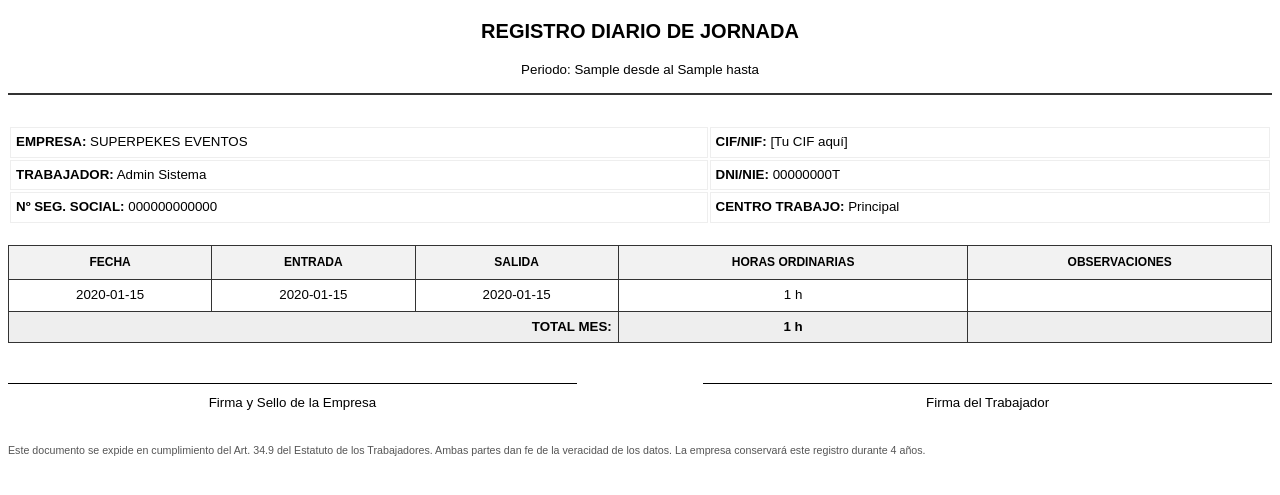
After one commit to jopeol1971-rgb/control_fichaje, a Flask app: template templates/pdf_template.html in a window 1280 px wide. The commit adds this page. Shown: the top 495 px of the page. Run offline with Flask 3, Linux system fonts and the light colour scheme; tables that the repository leaves empty hold one stand-in row (values such as "Sample post"); the template is opened without the code that fills it: values that come from a table or form of the project are taken from there, most other values are stand-ins (such as "Sample title", 1, 10 or a date in 2020).

Commit message:
mejoras informe mensual

```diff
--- a/app.py
+++ b/app.py
@@ -11,12 +11,14 @@ from flask import (
     url_for, flash, session, Response, send_file
 )
 from flask_sqlalchemy import SQLAlchemy
-from werkzeug.security import check_password_hash
+# Añadida generate_password_hash para el registro de usuarios
+from werkzeug.security import check_password_hash, generate_password_hash
 
 # 3. Librerías de generación de PDF (ReportLab)
 from reportlab.lib import colors
 from reportlab.lib.pagesizes import A4, landscape
-from reportlab.lib.styles import getSampleStyleSheet
+# Añadido ParagraphStyle para evitar el error 'name not defined'
+from reportlab.lib.styles import getSampleStyleSheet, ParagraphStyle
 from reportlab.platypus import SimpleDocTemplate, Table, TableStyle, Paragraph, Spacer
 
 # 4. Módulos locales del proyecto
@@ -114,61 +116,120 @@ def calcular_horas_diarias(fichajes):
 
     return resumen
 
-def generar_pdf_logic(u_id, desde=None, hasta=None):
-    # 1. Consulta de datos
-    query = Fichaje.query
-    if u_id and u_id != "":
-        query = query.filter_by(usuario_id=u_id)
-    if desde:
-        query = query.filter(Fichaje.timestamp >= desde)
-    if hasta:
-        query = query.filter(Fichaje.timestamp <= f"{hasta} 23:59:59")
-
-    fichajes = query.order_by(Fichaje.timestamp.asc()).all() # Ascendente para el PDF
-
-    # 2. Configuración del documento
+def generar_pdf_logic(usuario, jornadas, total_periodo, rango):
     buffer = io.BytesIO()
-    doc = SimpleDocTemplate(buffer, pagesize=landscape(A4),
-                            rightMargin=30, leftMargin=30,
-                            topMargin=30, bottomMargin=30)
+    # 1. Configuración del documento con márgenes optimizados
+    doc = SimpleDocTemplate(
+        buffer,
+        pagesize=A4,
+        rightMargin=25,
+        leftMargin=25,
+        topMargin=30,
+        bottomMargin=30
+    )
     elements = []
     styles = getSampleStyleSheet()
 
-    # Título del Informe
-    titulo = f"Informe de Fichajes - Usuario {u_id}"
-    elements.append(Paragraph(titulo, styles['Title']))
-    elements.append(Paragraph(f"Periodo: {desde} al {hasta}", styles['Normal']))
+    # 2. Definición de estilos mejorados
+    estilo_titulo = ParagraphStyle(
+        'CustomTitle',
+        parent=styles['Heading1'],
+        alignment=1,
+        fontSize=18,
+        spaceAfter=25,
+        textColor=colors.black
+    )
+    estilo_empresa = ParagraphStyle(
+        'EmpresaStyle',
+        parent=styles['Normal'],
+        fontSize=10,
+        leading=14 # Más espacio entre líneas de cabecera
+    )
+    estilo_firma = ParagraphStyle(
+        'FirmaStyle',
+        parent=styles['Normal'],
+        fontSize=9,
+        alignment=1,
+        leading=12
+    )
+
+    # --- 1. CABECERA: DATOS DE LA EMPRESA ---
+    datos_empresa = [
+        [Paragraph("<b>EMPRESA:</b> SUPERPEKES EVENTOS S.L.", estilo_empresa),
+         Paragraph("<b>CIF:</b> B-12345678", estilo_empresa)],
+        [Paragraph("<b>CENTRO DE TRABAJO:</b> Calle del Daniels 123, Bezana", estilo_empresa), ""]
+    ]
+    # Tabla invisible para alinear datos de empresa y CIF a los extremos
+    tabla_empresa = Table(datos_empresa, colWidths=[380, 160])
+    tabla_empresa.setStyle(TableStyle([('VALIGN', (0,0), (-1,-1), 'TOP')]))
+    elements.append(tabla_empresa)
     elements.append(Spacer(1, 20))
 
-    # 3. Preparación de la Tabla
-    # Cabecera de la tabla
-    data = [['Fecha/Hora', 'Tipo', 'Usuario ID']]
+    # --- 2. TÍTULO Y DATOS DEL TRABAJADOR ---
+    elements.append(Paragraph(f"REGISTRO MENSUAL DE JORNADA", estilo_titulo))
 
-    # Filas de datos
-    for f in fichajes:
-        data.append([
-            f.timestamp,
-            f.tipo.upper(),
-            f.usuario_id
-        ])
+    datos_empleado = [
+        f"<b>TRABAJADOR:</b> {usuario.nombre} {usuario.apellidos}",
+        f"<b>DNI:</b> {usuario.dni}  |  <b>NASS:</b> {usuario.nass}",
+        f"<b>PERIODO:</b> {rango['desde']} a {rango['hasta']}"
+    ]
 
-    # Estilo de la tabla
-    tabla = Table(data, colWidths=[200, 100, 100])
-    tabla.setStyle(TableStyle([
-        ('BACKGROUND', (0, 0), (-1, 0), colors.HexColor('#6366f1')),
+    for linea in datos_empleado:
+        elements.append(Paragraph(linea, styles['Normal']))
+    elements.append(Spacer(1, 20))
+
+    # --- 3. TABLA DE REGISTROS (Encuadre Profesional) ---
+    data = [['Fecha', 'Entrada', 'Salida', 'Total Horas', 'Firma / Obs.']]
+
+    fechas_ordenadas = sorted(jornadas.keys(), key=lambda x: datetime.strptime(x, '%d/%m/%Y'))
+
+    for fecha in fechas_ordenadas:
+        d = jornadas[fecha]
+        entrada = d['entrada'].strftime('%H:%M:%S') if d['entrada'] else '-'
+        salida = d['salida'].strftime('%H:%M:%S') if d['salida'] else '-'
+        total = f"{d['total']} h"
+        data.append([fecha, entrada, salida, total, ""])
+
+    # Ajuste de columnas: 540 puntos totales aproximadamente
+    col_widths = [75, 75, 75, 75, 240]
+
+    tabla_fichajes = Table(data, colWidths=col_widths)
+    tabla_fichajes.setStyle(TableStyle([
+        ('BACKGROUND', (0, 0), (-1, 0), colors.HexColor('#5e5ce6')), # Tu color corporativo
         ('TEXTCOLOR', (0, 0), (-1, 0), colors.whitesmoke),
         ('ALIGN', (0, 0), (-1, -1), 'CENTER'),
+        ('VALIGN', (0, 0), (-1, -1), 'MIDDLE'), # Centrado vertical perfecto
         ('FONTNAME', (0, 0), (-1, 0), 'Helvetica-Bold'),
-        ('FONTSIZE', (0, 0), (-1, 0), 12),
-        ('BOTTOMPADDING', (0, 0), (-1, 0), 12),
-        ('BACKGROUND', (0, 1), (-1, -1), colors.beige),
-        ('GRID', (0, 0), (-1, -1), 1, colors.black),
-        ('FONTSIZE', (0, 1), (-1, -1), 10),
+        ('FONTSIZE', (0, 0), (-1, -1), 9),
+        ('TOPPADDING', (0, 0), (-1, -1), 8),
+        ('BOTTOMPADDING', (0, 0), (-1, -1), 8),
+        ('GRID', (0, 0), (-1, -1), 0.5, colors.grey),
+        ('ROWBACKGROUNDS', (0, 1), (-1, -1), [colors.whitesmoke, colors.white]) # Filas alternas
     ]))
+    elements.append(tabla_fichajes)
 
-    elements.append(tabla)
+    # --- 4. RESUMEN Y FIRMAS (Centradas) ---
+    elements.append(Spacer(1, 15))
+    elements.append(Paragraph(f"<b>CÓMPUTO TOTAL DEL PERIODO:</b> {total_periodo} horas", styles['Normal']))
+    elements.append(Spacer(1, 50)) # Espacio generoso antes de las firmas
 
-    # 4. Construcción del PDF
+    data_firmas = [
+        [Paragraph("<b>FIRMA DE LA EMPRESA (Sello)</b>", estilo_firma),
+         Paragraph("<b>FIRMA DEL TRABAJADOR</b>", estilo_firma)],
+        ["", ""],
+        ["___________________________", "___________________________"],
+        [Paragraph("Fdo: Responsable de Superpekes", estilo_firma),
+         Paragraph(f"Fdo: {usuario.nombre} {usuario.apellidos}", estilo_firma)]
+    ]
+
+    tabla_firmas = Table(data_firmas, colWidths=[270, 270])
+    tabla_firmas.setStyle(TableStyle([
+        ('ALIGN', (0, 0), (-1, -1), 'CENTER'),
+        ('VALIGN', (0, 0), (-1, -1), 'TOP'),
+    ]))
+    elements.append(tabla_firmas)
+
+    # Construir PDF
     doc.build(elements)
     buffer.seek(0)
     return buffer
@@ -492,31 +553,44 @@ def exportar_csv():
     desde = request.args.get('desde')
     hasta = request.args.get('hasta')
 
+    # Validación preventiva
+    if not u_id or not desde or not hasta:
+        flash("⚠️ Faltan filtros (empleado, fecha inicio o fin) para exportar.")
+        return redirect(url_for('admin_panel'))
+
     query = Fichaje.query
-    if u_id and u_id != "":
-        query = query.filter_by(usuario_id=u_id)
-    if desde:
-        query = query.filter(Fichaje.timestamp >= desde)
-    if hasta:
-        query = query.filter(Fichaje.timestamp <= f"{hasta} 23:59:59")
+    query = query.filter_by(usuario_id=u_id)
+    query = query.filter(Fichaje.timestamp >= desde)
+    query = query.filter(Fichaje.timestamp <= f"{hasta} 23:59:59")
 
-    fichajes = query.order_by(Fichaje.timestamp.desc()).all()
+    fichajes = query.order_by(Fichaje.timestamp.asc()).all()
+
+    if not fichajes:
+        flash("No hay registros para este empleado en las fechas seleccionadas.")
+        return redirect(url_for('admin_panel'))
 
     output = io.StringIO()
     writer = csv.writer(output)
-    writer.writerow(['ID', 'Empleado', 'DNI/NIE', 'Tipo', 'Fecha', 'Hora', 'Estado'])
+    writer.writerow(['ID_EMPLEADO', 'NOMBRE', 'DNI_NIE', 'NASS', 'TIPO', 'FECHA', 'HORA', 'ESTADO'])
 
     for f in fichajes:
         writer.writerow([
-            f.id, f.usuario.nombre, f.usuario.dni or "N/A",
-            f.tipo.capitalize(), f.timestamp.strftime('%Y-%m-%d'),
-            f.timestamp.strftime('%H:%M:%S'), (f.estado or "pendiente").capitalize()
+            f.usuario_id,
+            f"{f.usuario.nombre} {f.usuario.apellidos or ''}",
+            f.usuario.dni,
+            f.usuario.nass or "N/A",
+            f.tipo.upper(),
+            f.timestamp.strftime('%d/%m/%Y'),
+            f.timestamp.strftime('%H:%M:%S'),
+            f.estado.upper()
         ])
 
     return Response(
-        output.getvalue(), mimetype="text/csv",
-        headers={"Content-disposition": f"attachment; filename=fichajes_filtrados.csv"}
+        output.getvalue(),
+        mimetype="text/csv",
+        headers={"Content-disposition": "attachment; filename=registro_jornada.csv"}
     )
+
 @app.route('/exportar_pdf')
 def exportar_pdf():
     if session.get('rol') != 'admin': return redirect(url_for('login'))
@@ -525,8 +599,68 @@ def exportar_pdf():
     desde = request.args.get('desde')
     hasta = request.args.get('hasta')
 
-    pdf_buffer = generar_pdf_logic(u_id, desde, hasta)
-    return send_file(pdf_buffer, mimetype='application/pdf', download_name="reporte_admin.pdf")
+    if not u_id or not desde or not hasta:
+        flash("⚠️ Selecciona empleado y rango de fechas.")
+        return redirect(url_for('admin_panel'))
+
+    # 1. Obtenemos el usuario
+    usuario = db.session.get(Usuario, u_id)
+    if not usuario:
+        flash("Empleado no encontrado.")
+        return redirect(url_for('admin_panel'))
+
+    # 2. Obtenemos los fichajes
+    fichajes = Fichaje.query.filter_by(usuario_id=u_id).filter(
+        Fichaje.timestamp >= desde,
+        Fichaje.timestamp <= f"{hasta} 23:59:59"
+    ).order_by(Fichaje.timestamp.asc()).all()
+
+    if not fichajes:
+        flash("Sin datos para generar el PDF en estas fechas.")
+        return redirect(url_for('admin_panel'))
+
+    # 3. Lógica de agrupación por día
+    jornadas = {}
+    for f in fichajes:
+        fecha_str = f.timestamp.strftime('%d/%m/%Y')
+        if fecha_str not in jornadas:
+            jornadas[fecha_str] = {'entrada': None, 'salida': None, 'total': 0}
+
+        # Guardamos la primera entrada y la última salida del día
+        if f.tipo == 'entrada' and not jornadas[fecha_str]['entrada']:
+            jornadas[fecha_str]['entrada'] = f.timestamp
+        elif f.tipo == 'salida':
+            jornadas[fecha_str]['salida'] = f.timestamp
+
+    # 4. Cálculo de horas
+    total_periodo = 0
+    for fecha in jornadas:
+        datos = jornadas[fecha]
+        if datos['entrada'] and datos['salida']:
+            diff = datos['salida'] - datos['entrada']
+            horas = diff.total_seconds() / 3600
+            jornadas[fecha]['total'] = round(horas, 2)
+            total_periodo += horas
+
+    # 5. Generación del archivo con la lógica actualizada de ReportLab
+    try:
+        pdf_buffer = generar_pdf_logic(
+            usuario=usuario,
+            jornadas=jornadas,
+            total_periodo=round(total_periodo, 2),
+            rango={'desde': desde, 'hasta': hasta}
+        )
+
+        nombre_archivo = f"Registro_{usuario.dni}_{desde}.pdf"
+        return send_file(
+            pdf_buffer,
+            mimetype='application/pdf',
+            as_attachment=True,
+            download_name=nombre_archivo
+        )
+    except Exception as e:
+        flash(f"Error generando PDF: {str(e)}")
+        return redirect(url_for('admin_panel'))
 
 @app.route('/admin/informe')
 def admin_informe():
@@ -763,26 +897,82 @@ def validar_fichaje(f_id, accion):
 
 from flask import send_file, make_response # Asegúrate de tener estas importaciones
 
-@app.route('/empleado/ver_pdf/<int:id>')
-def ver_pdf_personal(id):
-    informe = db.session.get(InformeMensual, id)
+@app.route('/empleado/ver_pdf/<int:informe_id>')
+def ver_pdf_personal(informe_id):
+    # 1. Usar 'user_id' para ser consistentes con el resto de la app
+    u_id = session.get('user_id')
 
-    if not informe or (informe.usuario_id != session['user_id'] and session.get('rol') != 'admin'):
-        flash("Acceso denegado.")
-        return redirect(url_for('ver_mis_informes'))
+    if not u_id:
+        print("DEBUG: No hay user_id en sesión, redirigiendo...")
+        return redirect(url_for('login'))
 
+    # 2. Obtener el informe y verificar que pertenece al usuario logueado
+    informe = db.session.get(InformeMensual, informe_id)
+    if not informe or informe.usuario_id != u_id:
+        flash("No tienes permiso para ver este informe o no existe.")
+        return redirect(url_for('ver_mis_informes')) # Ajustado al nombre de tu ruta
+
+    # 3. Obtener el objeto usuario completo
+    usuario = db.session.get(Usuario, u_id)
+
+   # 4. Definir el rango de fechas basado en el informe mensual
+    desde = f"{informe.anio}-{informe.mes:02d}-01"
+
+    # Lógica para calcular el primer día del mes siguiente
+    if informe.mes == 12:
+        mes_sig = 1
+        anio_sig = informe.anio + 1
+    else:
+        mes_sig = informe.mes + 1
+        anio_sig = informe.anio
+
+    hasta = f"{anio_sig}-{mes_sig:02d}-01 00:00:00"
+
+    # 5. Obtener los fichajes del mes
+    # Usamos '>' y '<' para evitar problemas con los días finales
+    fichajes = Fichaje.query.filter_by(usuario_id=usuario.id).filter(
+        Fichaje.timestamp >= desde,
+        Fichaje.timestamp < hasta  # Cambiado a menor estricto
+    ).order_by(Fichaje.timestamp.asc()).all()
+
+    # 6. Agrupar por días (Lógica idéntica a la del admin)
+    jornadas = {}
+    total_segundos = 0
+    for f in fichajes:
+        fecha_str = f.timestamp.strftime('%d/%m/%Y')
+        if fecha_str not in jornadas:
+            jornadas[fecha_str] = {'entrada': None, 'salida': None, 'total': 0}
+
+        if f.tipo == 'entrada' and not jornadas[fecha_str]['entrada']:
+            jornadas[fecha_str]['entrada'] = f.timestamp
+        elif f.tipo == 'salida':
+            jornadas[fecha_str]['salida'] = f.timestamp
+
+    # 7. Calcular totales por día
+    for fecha in jornadas:
+        d = jornadas[fecha]
+        if d['entrada'] and d['salida']:
+            diff = d['salida'] - d['entrada']
+            segundos = diff.total_seconds()
+            jornadas[fecha]['total'] = round(segundos / 3600, 2)
+            total_segundos += segundos
+
+    # 8. Generar PDF usando la función lógica común
     try:
-        # Calculamos el rango de fechas del mes del informe
-        import calendar
-        ultimo_dia = calendar.monthrange(informe.anio, informe.mes)[1]
-        desde = f"{informe.anio}-{informe.mes:02d}-01"
-        hasta = f"{informe.anio}-{informe.mes:02d}-{ultimo_dia}"
+        pdf_buffer = generar_pdf_logic(
+            usuario=usuario,
+            jornadas=jornadas,
+            total_periodo=round(total_segundos / 3600, 2),
+            rango={'desde': desde, 'hasta': hasta[:10]}
+        )
 
-        # Llamamos a la lógica común
-        pdf_buffer = generar_pdf_logic(u_id=informe.usuario_id, desde=desde, hasta=hasta)
-
-        return send_file(pdf_buffer, mimetype='application/pdf',
-                         download_name=f"informe_{informe.anio}_{informe.mes}.pdf")
+        nombre_descarga = f"Mi_Registro_{informe.mes}_{informe.anio}.pdf"
+        return send_file(
+            pdf_buffer,
+            mimetype='application/pdf',
+            as_attachment=False, # Para que se abra en el navegador
+            download_name=nombre_descarga
+        )
     except Exception as e:
         flash(f"Error al generar el PDF: {str(e)}")
         return redirect(url_for('ver_mis_informes'))
--- a/templates/mis_informes.html
+++ b/templates/mis_informes.html
@@ -58,7 +58,7 @@
                 </td>
                 <td style="padding: 20px 25px; text-align: center;">
                     {# Usamos el nombre de la función ver_pdf_personal y pasamos id #}
-                    <a href="{{ url_for('ver_pdf_personal', id=informe.id) }}" class="btn-pdf" target="_blank">
+                    <a href="{{ url_for('ver_pdf_personal', informe_id=informe.id) }}" class="btn-pdf" target="_blank">
                         <i class="fas fa-file-pdf"></i> VER PDF
                     </a>
                 </td>
--- /dev/null
+++ b/templates/pdf_template.html
@@ -0,0 +1,82 @@
+<!DOCTYPE html>
+<html lang="es">
+<head>
+    <meta charset="UTF-8">
+    <style>
+        body { font-family: Arial, sans-serif; font-size: 10pt; line-height: 1.4; }
+        .header { text-align: center; margin-bottom: 30px; border-bottom: 2px solid #333; }
+        .info-table { width: 100%; margin-bottom: 20px; }
+        .info-table td { padding: 5px; border: 1px solid #eee; }
+        .main-table { width: 100%; border-collapse: collapse; margin-top: 20px; }
+        .main-table th { background-color: #f2f2f2; border: 1px solid #333; padding: 8px; font-size: 9pt; }
+        .main-table td { border: 1px solid #333; padding: 6px; text-align: center; }
+        .footer { margin-top: 50px; }
+        .signatures { width: 100%; margin-top: 40px; }
+        .sig-box { width: 45%; display: inline-block; border-top: 1px solid #000; text-align: center; padding-top: 10px; }
+        .legal { font-size: 8pt; color: #555; margin-top: 30px; text-align: justify; }
+    </style>
+</head>
+<body>
+    <div class="header">
+        <h2>REGISTRO DIARIO DE JORNADA</h2>
+        <p>Periodo: {{ desde }} al {{ hasta }}</p>
+    </div>
+
+    <table class="info-table">
+        <tr>
+            <td><strong>EMPRESA:</strong> SUPERPEKES EVENTOS</td>
+            <td><strong>CIF/NIF:</strong> [Tu CIF aquí]</td>
+        </tr>
+        <tr>
+            <td><strong>TRABAJADOR:</strong> {{ user.nombre }} {{ user.apellidos }}</td>
+            <td><strong>DNI/NIE:</strong> {{ user.dni }}</td>
+        </tr>
+        <tr>
+            <td><strong>Nº SEG. SOCIAL:</strong> {{ user.nass }}</td>
+            <td><strong>CENTRO TRABAJO:</strong> Principal</td>
+        </tr>
+    </table>
+
+    <table class="main-table">
+        <thead>
+            <tr>
+                <th>FECHA</th>
+                <th>ENTRADA</th>
+                <th>SALIDA</th>
+                <th>HORAS ORDINARIAS</th>
+                <th>OBSERVACIONES</th>
+            </tr>
+        </thead>
+        <tbody>
+            {% for fecha, datos in item.dias.items() %}
+            <tr>
+                <td>{{ fecha }}</td>
+                <td>{{ datos.entrada.strftime('%H:%M') if datos.entrada else '-' }}</td>
+                <td>{{ datos.salida.strftime('%H:%M') if datos.salida else '-' }}</td>
+                <td>{{ datos.total_horas }} h</td>
+                <td></td>
+            </tr>
+            {% endfor %}
+        </tbody>
+        <tfoot>
+            <tr style="background-color: #eee; font-weight: bold;">
+                <td colspan="3" style="text-align: right;">TOTAL MES:</td>
+                <td>{{ item.total_mensual }} h</td>
+                <td></td>
+            </tr>
+        </tfoot>
+    </table>
+
+    <div class="signatures">
+        <div class="sig-box" style="float: left;">Firma y Sello de la Empresa</div>
+        <div class="sig-box" style="float: right;">Firma del Trabajador</div>
+    </div>
+
+    <div style="clear: both;"></div>
+
+    <div class="legal">
+        Este documento se expide en cumplimiento del Art. 34.9 del Estatuto de los Trabajadores.
+        Ambas partes dan fe de la veracidad de los datos. La empresa conservará este registro durante 4 años.
+    </div>
+</body>
+</html>
```
